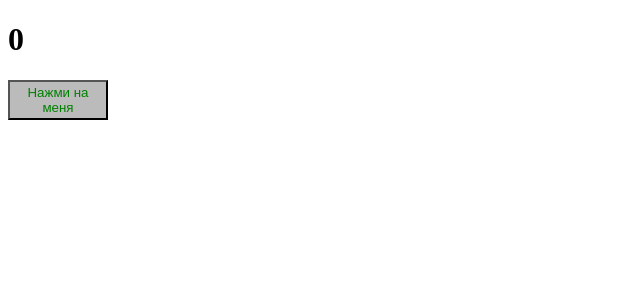
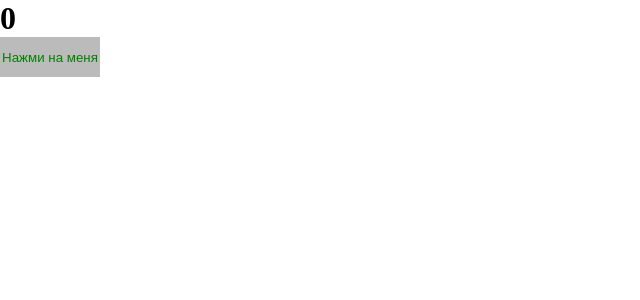
Before and after one commit to Rebi1ion/advanced-front-ulbitv, a React app: page / in a window 1280 px wide. Shown: the top 300 px of the page, without its empty margins (0-640 px from the left). Built offline with nearby package versions, Linux system fonts and the light colour scheme.

Commit message:
tuning scss modules

```diff
--- a/package.json
+++ b/package.json
@@ -107,6 +107,7 @@
     "@types/webpack-dev-server": "^4.7.2",
     "css-loader": "^6.6.0",
     "html-webpack-plugin": "^5.5.0",
+    "mini-css-extract-plugin": "^2.5.3",
     "sass": "^1.49.9",
     "sass-loader": "^12.6.0",
     "style-loader": "^3.3.1",
--- /dev/null
+++ b/src/App.tsx
@@ -0,0 +1,12 @@
+import { Counter } from "./components/Counter";
+import "./index.scss";
+
+function App() {
+  return (
+    <div className="app">
+      <Counter />
+    </div>
+  );
+}
+
+export default App;
--- a/src/components/Counter.scss
+++ b/src/components/Counter.module.scss
@@ -1,4 +1,4 @@
-button{
+.btn{
 	color: green;
 	width: 100px;
 	height: 40px;
--- a/src/components/Counter.tsx
+++ b/src/components/Counter.tsx
@@ -1,5 +1,5 @@
 import { useState } from "react";
-import "./Counter.scss";
+import classes from "./Counter.module.scss";
 
 export function Counter() {
   const [count, addCount] = useState(0);
@@ -7,7 +7,9 @@
   return (
     <>
       <h1>{count}</h1>
-      <button onClick={() => addCount(count + 1)}>Нажми на меня</button>
+      <button className={classes.btn} onClick={() => addCount(count + 1)}>
+        Нажми на меня
+      </button>
     </>
   );
 }
--- /dev/null
+++ b/src/index.scss
@@ -0,0 +1,86 @@
+* {
+	padding: 0;
+	margin: 0;
+	border: 0;
+}
+
+*,
+*:before,
+*:after {
+	-webkit-box-sizing: border-box;
+	box-sizing: border-box;
+	//font-size: 62.5%;
+}
+
+// :focus,
+// :active {
+// 	outline: none;
+// }
+
+// a:focus,
+// a:active {
+// 	outline: none;
+// }
+
+// nav,
+// footer,
+// header,
+// aside {
+// 	display: block;
+// }
+
+// html,
+// body {
+// 	height: 100%;
+// 	width: 100%;
+// 	line-height: 1;
+// 	-ms-text-size-adjust: 100%;
+// 	-moz-text-size-adjust: 100%;
+// 	-webkit-text-size-adjust: 100%;
+// }
+
+// input,
+// button,
+// textarea {
+// 	font-family: inherit;
+// }
+
+// input::-ms-clear {
+// 	display: none;
+// }
+
+// button {
+// 	cursor: pointer;
+// }
+
+// button::-moz-focus-inner {
+// 	padding: 0;
+// 	border: 0;
+// }
+
+// a,
+// a:visited {
+// 	text-decoration: none;
+// }
+
+// a:hover {
+// 	text-decoration: none;
+// }
+
+// ul li {
+// 	list-style: none;
+// }
+
+// img {
+// 	vertical-align: top;
+// }
+
+// h1,
+// h2,
+// h3,
+// h4,
+// h5,
+// h6 {
+// 	font-size: inherit;
+// 	font-weight: 400;
+// }
--- a/src/index.tsx
+++ b/src/index.tsx
@@ -1,6 +1,6 @@
 import { render } from "react-dom";
-import { Counter } from "./components/Counter";
+import App from "./App";
 
 const root = document.getElementById("root");
 
-render(<Counter />, root);
+render(<App />, root);
```
Also changed, not shown: src/global.d.ts (added, +8 -0 lines), 4 other files (tests, documents, lock files or other folders).
